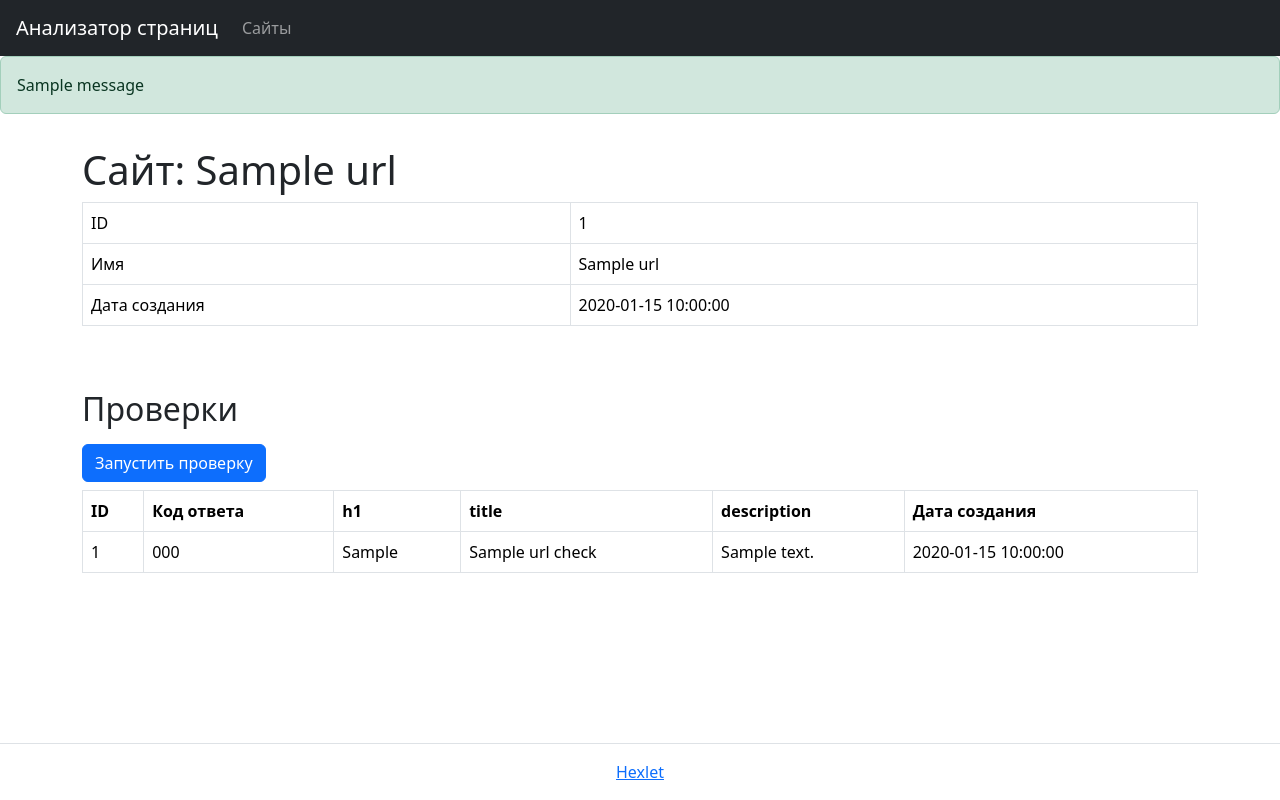
After one commit to RustSaf/python-project-83, a Flask app: page /urls/1 in a window 1280 px wide. The commit adds this page. Run offline with Flask 3, Linux system fonts and the light colour scheme; one stand-in notice (Sample message) is shown; a database or web service that is not in the repository returns one stand-in record (values such as "Sample title"); some libraries are stand-ins or nearby versions.

Commit message:
Fourth commit of 3 project

```diff
--- /dev/null
+++ b/package.json
@@ -0,0 +1,5 @@
+{
+  "dependencies": {
+    "bootstrap": "^5.3.3"
+  }
+}
--- a/page_analyzer/__init__.py
+++ b/page_analyzer/__init__.py
@@ -1,4 +1,4 @@
-from page_analyzer.hello import app # noqa
+from page_analyzer.app import app # noqa
 
 
 __all__ = ('app')
--- a/page_analyzer/app.py
+++ b/page_analyzer/app.py
@@ -12,55 +12,105 @@ from flask import (
 
 import psycopg2
 
-from dotenv import load_dotenv
+import validators
 
-#from user_repository import UserRepository
+from urllib.parse import urlparse
 
-#from validator import validate
+from page_analyzer.url_repository import UrlRepository
+
+from page_analyzer.check_repository import CheckRepository
+
+try:
+    from dotenv import load_dotenv
+
+    load_dotenv('.env.dev')
+except ModuleNotFounfError:
+    pass
+
 
 app = Flask(__name__)
 app.config['SECRET_KEY'] = os.getenv('SECRET_KEY')
-DATABASE_URL = os.getenv('DATABASE_URL')
+#DATABASE_URL = os.getenv('DATABASE_URL')
+app.config['DATABASE_URL'] = os.getenv('DATABASE_URL')
 
-conn = psycopg2.connect(DATABASE_URL)
-repo = UserRepository(conn)
+conn = psycopg2.connect(app.config['DATABASE_URL'])
+repo_url = UrlRepository(conn)
+repo_check = CheckRepository(conn)
+
+#@app.route('/')
+#def urls_index():
+#    term = request.args.get('query')
+#    if term:
+#        users = repo.get_by_term(search_term=term)
+#    else:
+#        users = repo.get_content()
+#    return render_template('users/index.html', search=term, users=users)
 
 
-@app.route('/users')
-def users_index():
-    term = request.args.get('query')
-    if term:
-        users = repo.get_by_term(search_term=term)
-    else:
-        users = repo.get_content()
-    return render_template('users/index.html', search=term, users=users)
+@app.get('/')
+def url_new():
+    return render_template('index.html', url='', messages='')
 
 
-@app.route('/user/<int:id>')
-def users_show(id):
-    user = repo.find(id)
-    if user is None:
-        flash('User is not exist', 'error')
-        render_template('users/show.html', user={})
-    return render_template('users/show.html', user=user)
+@app.route('/urls')
+def urls_get_all():
+    #url_repo_all = repo_url.get_content()
+    #check_repo_all = repo_check.get_content()
+    url_check_repo_all=repo_url.get_content_with_last_date()
+    return render_template(
+        'view.html',
+        urls=url_check_repo_all
+    )
 
 
-@app.route('/users/new')
-def users_new():
-    return render_template('users/new.html', user={}, errors={})
+@app.route('/urls', methods=['POST'])
+def urls_post():
+    input_url = request.form.get('url')
+    if validators.url(input_url):
+        parsed_url = urlparse(input_url)
+        norm_url = f"{parsed_url.scheme}://{parsed_url.netloc}"
+        url_repo = repo_url.find_name(norm_url)
+        if url_repo is None:
+            id = repo_url.save(norm_url)
+            flash('Страница успешно добавлена', 'success')
+            return redirect(f'urls/{id}'), 302
+        else:
+            id = url_repo['id']
+            flash('Страница уже существует', 'exists')
+            return redirect(f'urls/{id}'), 302
+    else:
+        flash('Некорректный URL', 'error')
+        return render_template('index.html', url=input_url), 422
 
 
-@app.route('/users', methods=['POST'])
-def users_post():
-    data = request.form.to_dict()
-#    users = session.setdefault('users_list', [])
-#    errors = validate(users, user)
-    errors = validate(data)
+@app.route('/urls/<int:id>')
+def urls_get(id):
+    url = repo_url.find_id(id)
+    checks = repo_check.find_id(id)
+#    url_repo_all = repo_url.get_content()
+#    checks = repo_check.find_id(id)
+#    messages = get_flashed_messages(with_categories='True')
+#    print(messages)
+    return render_template(
+        'show.html',
+        url=url,
+        checks=checks,
+#        messages=messages
+    )
 
-    if not errors:
-        user = {'name': data['name'], 'email': data['email']}
-        repo.save(user)
-        flash('User was added successfully', 'success')
-        return redirect(url_for('users_index'))
 
-    return render_template('users/new.html', user=data, errors=errors), 422
+@app.route('/urls/<int:id>/checks', methods=['POST'])
+def urls_check(id):
+    repo_check.save(id)
+
+#    url = repo_url.find_id(id)
+#    print(checks)
+    flash('Страница успешно проверена', 'success')
+    return redirect(f'/urls/{id}'), 302
+#    return redirect(f'urls/{id}'), 302
+#    return render_template(
+#        'show.html',
+#        url=url,
+#        checks=checks
+#        messages=messages
+#    ), 302
--- /dev/null
+++ b/page_analyzer/check_repository.py
@@ -0,0 +1,70 @@
+import psycopg2
+from psycopg2.extras import DictCursor
+from datetime import date
+
+
+class CheckRepository:
+    def __init__(self, conn):
+        self.conn = conn
+
+
+    def get_content(self):
+        with self.conn.cursor(cursor_factory=DictCursor) as cur:
+            cur.execute("SELECT * FROM url_checks ORDER BY id DESC")
+            rows = cur.fetchall()
+            return rows if rows else None
+
+
+    def find_id(self, url_id):
+        with self.conn.cursor(cursor_factory=DictCursor) as cur:
+            cur.execute("SELECT * FROM url_checks WHERE url_id = %s ORDER BY id DESC", (url_id, ))
+#            row = cur.fetchone()
+#            return dict(row) if row else None
+            rows = cur.fetchall()
+            return rows if rows else None
+
+
+    def find_name(self, name):
+        with self.conn.cursor(cursor_factory=DictCursor) as cur:
+            cur.execute("SELECT * FROM url_checks WHERE name = %s", (name, ))
+            rows = cur.fetchall()
+            return rows if rows else None
+
+
+#    def find_last(self, url_id):
+#        with self.conn.cursor(cursor_factory=DictCursor) as cur:
+#            cur.execute("SELECT MAX(created_at) FROM url_checks WHERE url_id = %s", (url_id,))
+#            row = cur.fetchone()
+#            return dict(row) if row else None
+
+
+#    def get_by_term(self, search_term=''):
+#        with self.conn.cursor(cursor_factory=DictCursor) as cur:
+#            cur.execute(cur.execute("""
+#                    SELECT * FROM users
+#                    WHERE name ILIKE %s OR email ILIKE %s
+#                """, (f'%{search_term}%', f'%{search_term}%')))
+#            return cur.fetchall()
+
+#    def save(self, urls):
+#        if 'id' in urls and urls['id']:
+#            self._update(urls)
+#        else:
+#            self._create(urls)
+
+#    def _update(self, urls):
+#        with self.conn.cursor() as cur:
+#            cur.execute(
+#                "UPDATE urls SET name = %s, created_at = %s WHERE id = %s",
+#                (urls['name'], urls['created_at'], urls['id'])
+#            )
+#        self.conn.commit()
+    def save(self, url_id):
+        with self.conn.cursor() as cur:
+            cur.execute(
+                "INSERT INTO url_checks (url_id) VALUES (%s) RETURNING id",
+                (url_id, )
+            )
+            id = cur.fetchone()[0]
+        self.conn.commit()
+        return id
--- /dev/null
+++ b/page_analyzer/templates/show.html
@@ -0,0 +1,101 @@
+<!DOCTYPE html>
+<html lang="en">
+  <head>
+    <meta charset="utf-8">
+    <meta name="viewport" content="width=device-width, initial-scale=1, shrink-to-fit=no">
+    <meta name="description" content="Third project for Hexlet.io">
+    <link href="https://cdn.jsdelivr.net/npm/bootstrap@5.3.3/dist/css/bootstrap.min.css" rel="stylesheet" integrity="sha384-QWTKZyjpPEjISv5WaRU9OFeRpok6YctnYmDr5pNlyT2bRjXh0JMhjY6hW+ALEwIH" crossorigin="anonymous">
+    <title>Анализатор страниц</title>
+  </head>
+  <body class="min-vh-100 d-flex flex-column">
+  <header class="flex-shrink-0">
+    <nav class="navbar navbar-expand-md navbar-dark bg-dark px-3">
+      <a class="navbar-brand" href="/">Анализатор страниц</a>
+      <div id="navbarNav">
+        <ul class="navbar-nav">
+          <li class="nav-item"><a class="nav-link " href="/urls">Сайты</a></li>
+        </ul>
+      </div>
+    </nav>
+  </header>
+
+  {% if get_flashed_messages(with_categories='True') %}
+    {% for categories, messages in get_flashed_messages(with_categories='True')%}
+      {% if categories == 'success' %}
+      <div class="alert alert-success" role="alert">{{ messages }}</div>
+      {% endif %}
+      {% if categories == 'exists' %}
+      <div class="alert alert-primary" role="alert">{{ messages }}</div>
+      {% endif %}
+    {% endfor %}
+  {% endif %}
+
+  <main class="flex-grow-1">
+    <div class="container-lg mt-3">
+      <h1>Сайт: {{ url.name }}</h1>
+
+
+  <div class="table-responsive">
+    <table class="table table-bordered table-hover text-nowrap" data-test="url">
+      <tbody>
+        <tr>
+          <td>ID</td>
+          <td>{{ url.id }}</td>
+        </tr>
+        <tr>
+          <td>Имя</td>
+          <td>{{ url.name }}</td>
+        </tr>
+        <tr>
+          <td>Дата создания</td>
+          <td>{{ url.created_at }}</td>
+        </tr>
+      </tbody>
+    </table>
+  </div>
+
+    <h2 class="mt-5 mb-3">Проверки</h2>
+    <form method="post" action="/urls/{{ url.id }}/checks">
+    <input type="submit" class="btn btn-primary" value="Запустить проверку"/>
+    </form>
+
+  <div>
+    <table class="table table-bordered table-hover mt-2" data-test="checks">
+    <thead>
+      <tr>
+        <th>ID</th>
+        <th>Код ответа</th>
+        <th>h1</th>
+        <th>title</th>
+        <th>description</th>
+        <th>Дата создания</th>
+      </tr>
+    </thead>
+    <tbody>
+      {% for check in checks %}
+      <tr>
+          <td>{{ check.id }}</td>
+          <td>{{ check.status_code }}</td>
+          <td>{{ check.h1 }}</td>
+          <td>{{ check.title }}</td>
+          <td>{{ check.description }}</td>
+          <td>{{ check.created_at }}</td>
+      </tr>
+      {% endfor %}
+    </tbody>
+    </table>
+  </div>
+
+    </div>
+  </main>
+  <footer class="border-top py-3 mt-5 flex-shrink-0">
+  <div class="container-lg">
+    <div class="text-center">
+      <a href="https://ru.hexlet.io/" target="_blank">Hexlet</a>
+    </div>
+  </div>
+</footer>
+
+  <script src="https://cdn.jsdelivr.net/npm/bootstrap@5.3.3/dist/js/bootstrap.bundle.min.js" integrity="sha384-YvpcrYf0tY3lHB60NNkmXc5s9fDVZLESaAA55NDzOxhy9GkcIdslK1eN7N6jIeHz" crossorigin="anonymous"></script>
+  </body>
+</html>
--- /dev/null
+++ b/page_analyzer/url_repository.py
@@ -0,0 +1,76 @@
+import psycopg2
+from psycopg2.extras import DictCursor
+from datetime import date
+
+
+class UrlRepository:
+    def __init__(self, conn):
+        self.conn = conn
+
+
+    def get_content(self):
+        with self.conn.cursor(cursor_factory=DictCursor) as cur:
+            cur.execute("SELECT * FROM urls ORDER BY id DESC")
+            rows = cur.fetchall()
+            return rows if rows else None
+
+
+    def get_content_with_last_date(self):
+        with self.conn.cursor(cursor_factory=DictCursor) as cur:
+            cur.execute(
+                """SELECT DISTINCT ON (urls.id)
+                urls.id AS id,
+                url_checks.created_at AS created_at,
+                urls.name AS name,
+                url_checks.status_code AS status_code
+                FROM urls
+                LEFT JOIN url_checks ON urls.id=url_checks.url_id
+                ORDER BY id DESC, created_at DESC""")
+            rows = cur.fetchall()
+            return rows if rows else None
+
+
+    def find_id(self, id):
+        with self.conn.cursor(cursor_factory=DictCursor) as cur:
+            cur.execute("SELECT * FROM urls WHERE id = %s", (id, ))
+            row = cur.fetchone()
+            return row if row else None
+
+
+    def find_name(self, name):
+        with self.conn.cursor(cursor_factory=DictCursor) as cur:
+            cur.execute("SELECT * FROM urls WHERE name = %s", (name, ))
+            row = cur.fetchone()
+            return row if row else None
+
+
+#    def get_by_term(self, search_term=''):
+#        with self.conn.cursor(cursor_factory=DictCursor) as cur:
+#            cur.execute(cur.execute("""
+#                    SELECT * FROM users
+#                    WHERE name ILIKE %s OR email ILIKE %s
+#                """, (f'%{search_term}%', f'%{search_term}%')))
+#            return cur.fetchall()
+
+#    def save(self, urls):
+#        if 'id' in urls and urls['id']:
+#            self._update(urls)
+#        else:
+#            self._create(urls)
+
+#    def _update(self, urls):
+#        with self.conn.cursor() as cur:
+#            cur.execute(
+#                "UPDATE urls SET name = %s, created_at = %s WHERE id = %s",
+#                (urls['name'], urls['created_at'], urls['id'])
+#            )
+#        self.conn.commit()
+    def save(self, name):
+        with self.conn.cursor() as cur:
+            cur.execute(
+                "INSERT INTO urls (name, created_at) VALUES (%s, %s) RETURNING id",
+                (name, date.today(), )
+            )
+            id = cur.fetchone()[0]
+        self.conn.commit()
+        return id
```
Also changed, not shown: database.sql (+13 -6 lines), page_analyzer/templates/index.html (added, +53 -0 lines), page_analyzer/templates/view.html (renamed from page_analyzer/index.html, +33 -11 lines), pyproject.toml (+6 -3 lines), package-lock.json (added), 5 other files.
